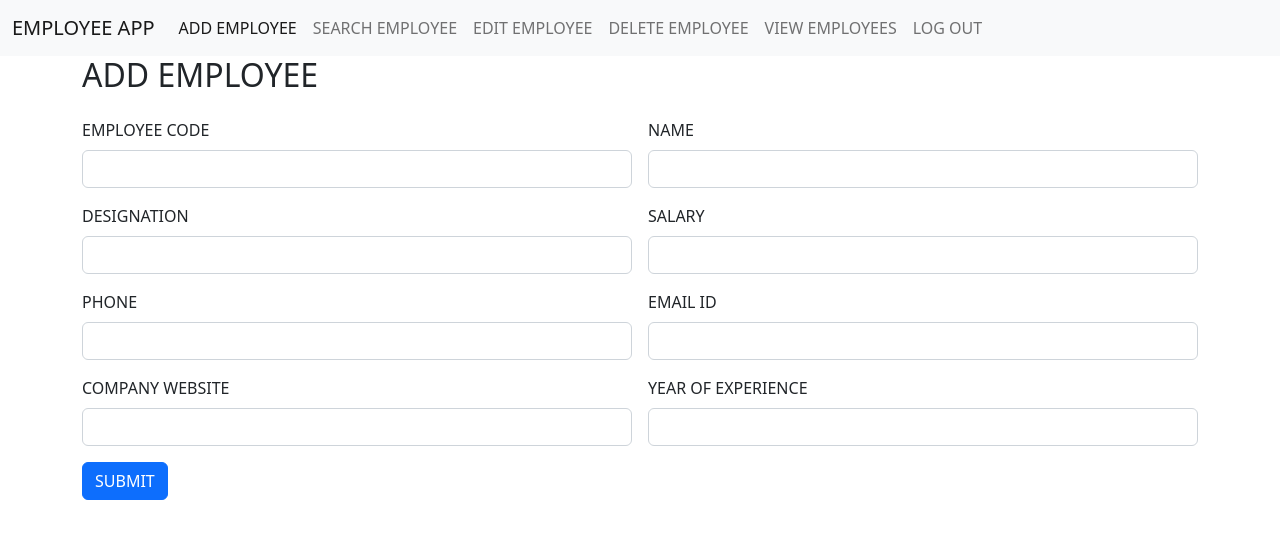
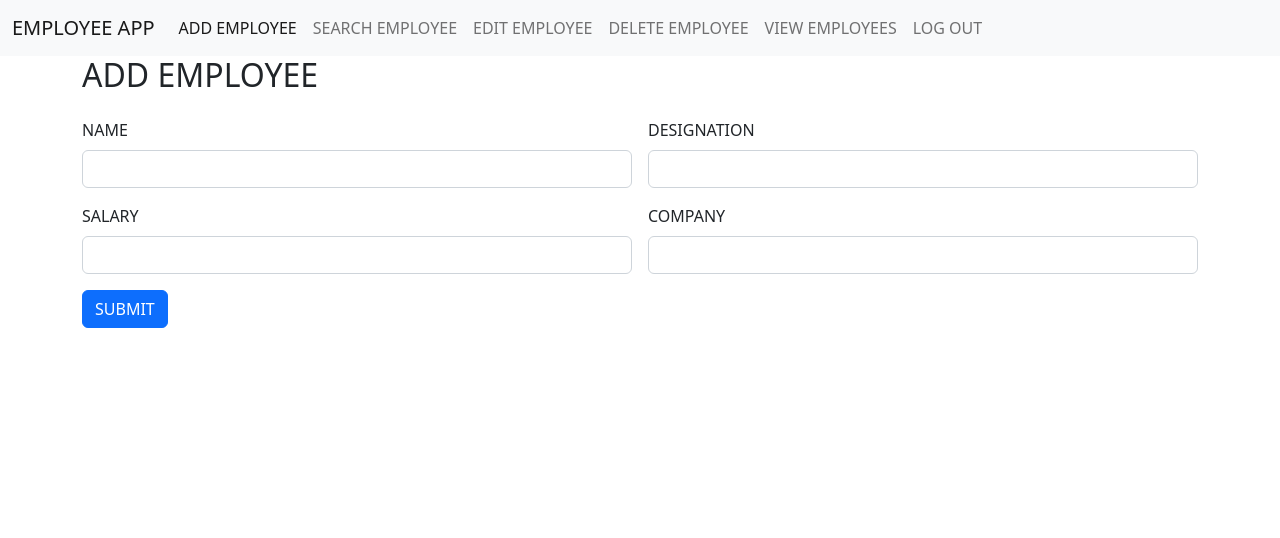
Before and after one commit to sruthy-nr/Employee-Angular-App, an Angular app: page /add in a window 1280 px wide. Shown: the top 538 px of the page. Built offline with nearby package versions, Linux system fonts and the light colour scheme.

Commit message:
development

```diff
--- a/src/app/add-employee/add-employee.component.html
+++ b/src/app/add-employee/add-employee.component.html
@@ -4,10 +4,10 @@
         <div class="col col-12 col-sm-12 col-md-12 col-lg-12 col-xl-12 col-xxl-12">
             <div class="row g-3">
                 <h2>ADD EMPLOYEE</h2>
-                <div class="col col-12 col-sm-6 col-md-6 col-lg-6 col-xl-6 col-xxl-6">
+                <!-- <div class="col col-12 col-sm-6 col-md-6 col-lg-6 col-xl-6 col-xxl-6">
                     <label for="" class="form-label">EMPLOYEE CODE</label>
                     <input type="text" name="" id="" class="form-control">
-                </div>
+                </div> -->
                 <div class="col col-12 col-sm-6 col-md-6 col-lg-6 col-xl-6 col-xxl-6">
                     <label for="" class="form-label">NAME</label>
                     <input type="text" name="name" [(ngModel)]="name" id="" class="form-control">
@@ -20,22 +20,22 @@
                     <label for="" class="form-label">SALARY</label>
                     <input type="text" name="salary" [(ngModel)]="salary" id="" class="form-control">
                 </div>
-                <div class="col col-12 col-sm-6 col-md-6 col-lg-6 col-xl-6 col-xxl-6">
+                <!-- <div class="col col-12 col-sm-6 col-md-6 col-lg-6 col-xl-6 col-xxl-6">
                     <label for="" class="form-label">PHONE</label>
                     <input type="text" name="" id="" class="form-control">
                 </div>
                 <div class="col col-12 col-sm-6 col-md-6 col-lg-6 col-xl-6 col-xxl-6">
                     <label for="" class="form-label">EMAIL ID</label>
                     <input type="text" name="" id="" class="form-control">
-                </div>
+                </div> -->
                 <div class="col col-12 col-sm-6 col-md-6 col-lg-6 col-xl-6 col-xxl-6">
-                    <label for="" class="form-label">COMPANY WEBSITE</label>
+                    <label for="" class="form-label">COMPANY</label>
                     <input type="text" name="company" [(ngModel)]="company" id="" class="form-control">
                 </div>
-                <div class="col col-12 col-sm-6 col-md-6 col-lg-6 col-xl-6 col-xxl-6">
+                <!-- <div class="col col-12 col-sm-6 col-md-6 col-lg-6 col-xl-6 col-xxl-6">
                     <label for="" class="form-label">YEAR OF EXPERIENCE</label>
                     <input type="text" name="" id="" class="form-control">
-                </div>
+                </div> -->
                 <div class="col col-12 col-sm-12 col-md-12 col-lg-12 col-xl-12 col-xxl-12">
                     <button (click)="readValues()" class="btn btn-primary">SUBMIT</button>
                 </div>
--- a/src/app/add-employee/add-employee.component.ts
+++ b/src/app/add-employee/add-employee.component.ts
@@ -17,6 +17,7 @@ export class AddEmployeeComponent {
     let employee:any={
       "name":this.name,"designation":this.designation,"salary":this.salary,"company":this.company
     }
+    console.log(employee)
   }
 
 }
```
